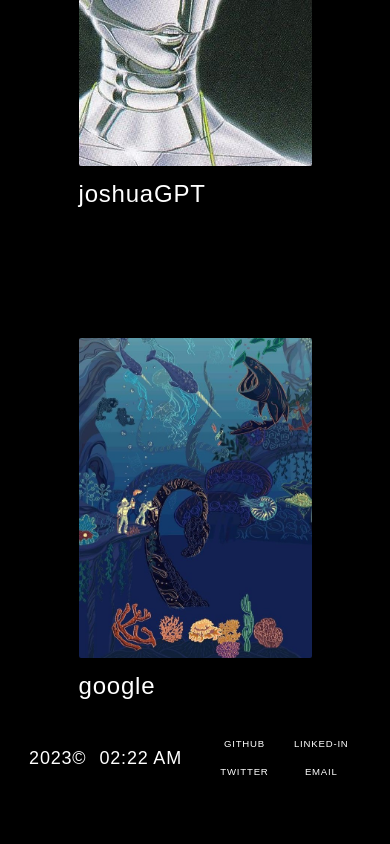
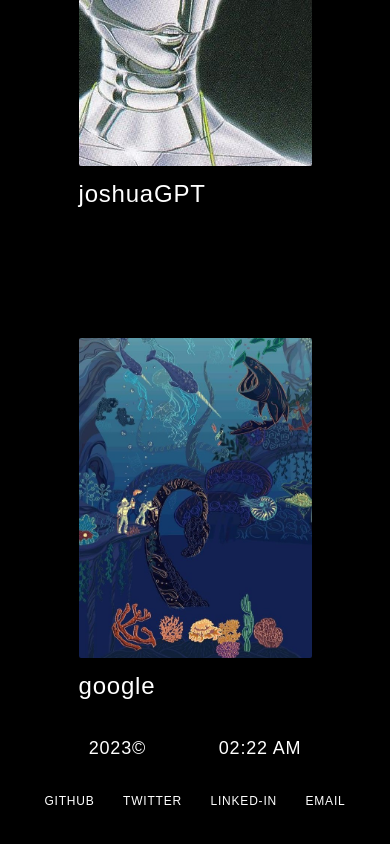
Before and after one commit to joshuaedo/portfolio-v4-next, a Next.js app: page / in a window 390 px wide. Shown: the part 2565-3409 px from the top of the page. Before the commit the page ends 3363 px from the top, so only its background shows below. Built offline with nearby package versions, Linux system fonts and the light colour scheme; a web font is replaced by a local one.

Commit message:
Update index.js

```diff
--- a/app/components/footer/index.js
+++ b/app/components/footer/index.js
@@ -21,66 +21,28 @@
   return (
     <>
       <footer
-        className={`flex h-20 w-full bg-black bg-opacity-50 p-4 md:p-10 items-center justify-between text-lg`}
+        className={`grid grid-cols-1 md:grid-cols-2 h-[15vh] w-full bg-black bg-opacity-50 p-4 md:p-10 space-y-3`}
       >
-        <div className={`flex cursor-pointer w-[50%] justify-evenly`}>
+        <div className={`flex cursor-pointer justify-evenly  text-lg`}>
           <p>{copyright}</p>
           <p>{time}</p>
         </div>
-        {/* Mobile */}
         <div
-          className={`md:hidden flex cursor-pointer w-[50%] justify-evenly text-center`}
-        >
-          <div className="justify-evenly">
-            <Link
-              href="https://github.com/joshuaedo"
-              target="_blank"
-              rel="noopener noreferrer"
-            >
-              <p className="text-2xs">GITHUB</p>
-            </Link>
-            <Link
-              href="https://twitter.com/thegr8joshua"
-              target="_blank"
-              rel="noopener noreferrer"
-            >
-              <p className="text-2xs">TWITTER</p>
-            </Link>
-          </div>
-          <div className="justify-evenly">
-            <Link
-              href="https://www.linkedin.com/in/joshuaedo"
-              target="_blank"
-              rel="noopener noreferrer"
-            >
-              <p className="text-2xs">LINKED-IN</p>
-            </Link>
-            <Link
-              href="joshua.edo01@gmail.com"
-              target="_blank"
-              rel="noopener noreferrer"
-            >
-              <p className="text-2xs">EMAIL</p>
-            </Link>
-          </div>
-        </div>
-        {/* Laptop */}
-        <div
-          className={`hidden md:flex cursor-pointer w-[50%] justify-evenly text-center`}
+          className={`flex cursor-pointer justify-evenly text-center text-xs`}
         >
           <Link
             href="https://github.com/joshuaedo"
             target="_blank"
             rel="noopener noreferrer"
           >
-            <p className="text-2xs">GITHUB</p>
+            <p className="">GITHUB</p>
           </Link>
           <Link
             href="https://twitter.com/thegr8joshua"
             target="_blank"
             rel="noopener noreferrer"
           >
-            <p className="text-2xs">TWITTER</p>
+            <p className="">TWITTER</p>
           </Link>
 
           <Link
@@ -88,14 +50,14 @@
             target="_blank"
             rel="noopener noreferrer"
           >
-            <p className="text-2xs">LINKED-IN</p>
+            <p className="">LINKED-IN</p>
           </Link>
           <Link
-            href="mailto:joshua.edo01@gmail.com"
+            href="joshua.edo01@gmail.com"
             target="_blank"
             rel="noopener noreferrer"
           >
-            <p className="text-2xs">EMAIL</p>
+            <p className="">EMAIL</p>
           </Link>
         </div>
       </footer>
```
